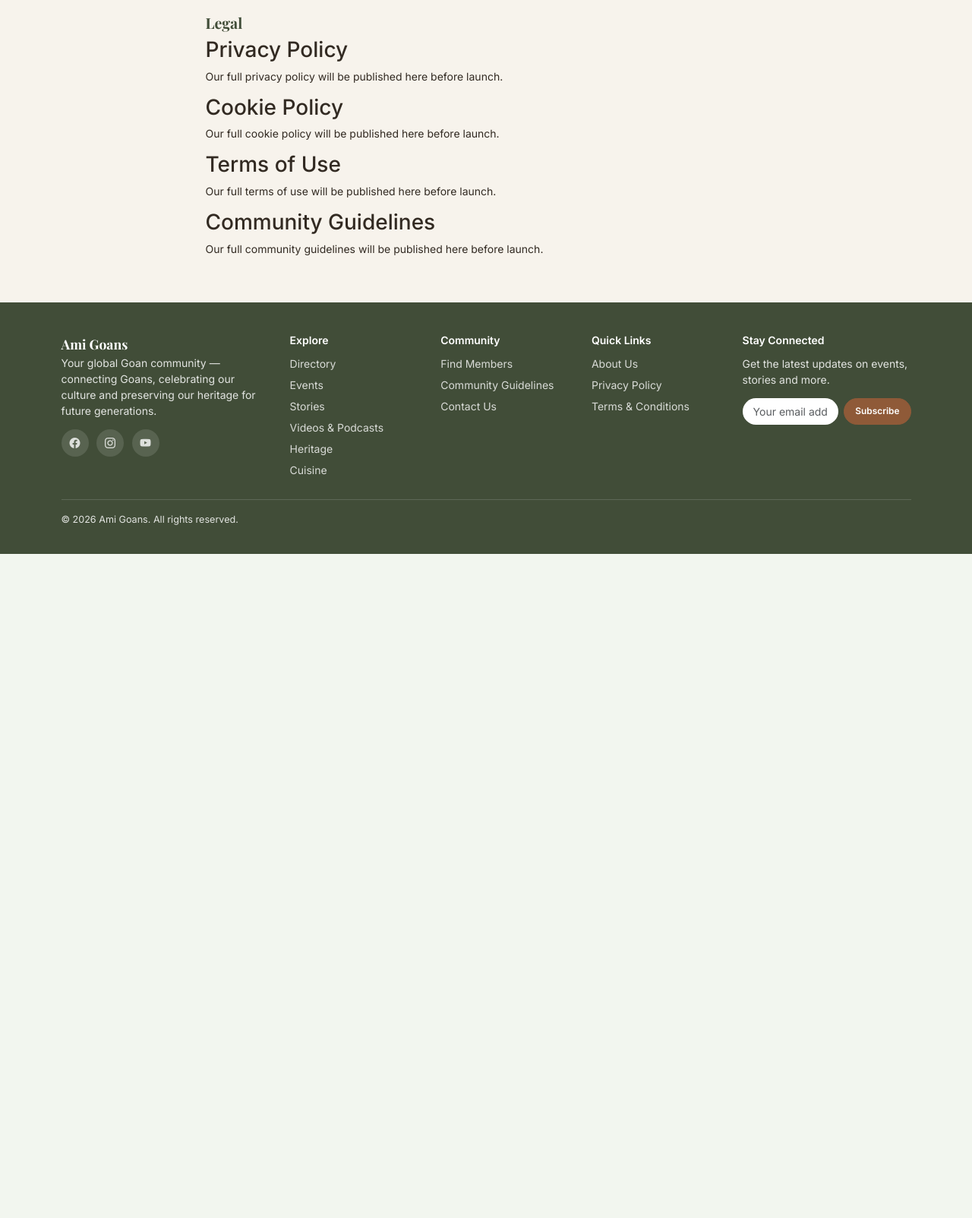
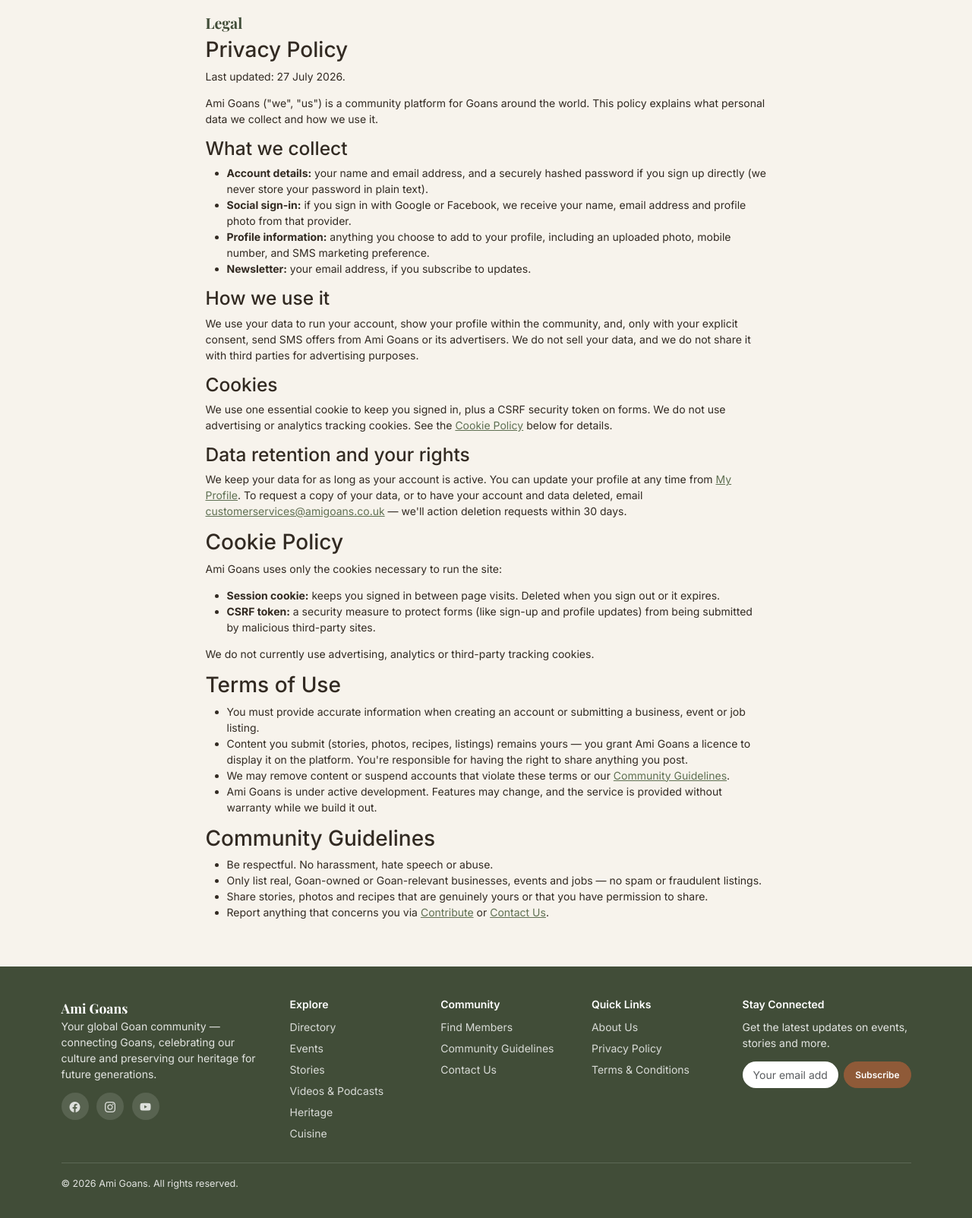
Before and after one commit to osmond361361/AmiGoans, a Flask app: page /legal in a window 1280 px wide. Shown: the part 110-1713 px from the top of the page at 76% size. Before the commit the page ends 839 px from the top, so only its background shows below. Run offline with Flask 3, Linux system fonts and the light colour scheme.

Commit message:
Write real Privacy Policy, Cookie Policy, Terms and Community Guidelines
Replaces the placeholder legal page with genuine content describing
what data the site actually collects and how (accounts, OAuth sign-in,
profile uploads, SMS consent, newsletter). Needed for Facebook App
Review, and for basic transparency now that the site handles real user
data. Also adds a 1024x1024 app icon (full logo on a square canvas)
for the Facebook App Review submission.

```diff
--- a/app/templates/main/legal.html
+++ b/app/templates/main/legal.html
@@ -1,21 +1,55 @@
 {% extends "base.html" %}
 {% block title %}Legal{% endblock %}
+{% block meta_description %}Ami Goans privacy policy, cookie policy, terms of use and community guidelines.{% endblock %}
 {% block content %}
 <section class="ag-section">
   <div class="container ag-narrow">
     <h1 class="ag-heading-serif">Legal</h1>
 
     <h2 id="privacy">Privacy Policy</h2>
-    <p>Our full privacy policy will be published here before launch.</p>
+    <p>Last updated: 27 July 2026.</p>
+    <p>Ami Goans ("we", "us") is a community platform for Goans around the world. This policy explains what personal data we collect and how we use it.</p>
+
+    <h3>What we collect</h3>
+    <ul>
+      <li><strong>Account details:</strong> your name and email address, and a securely hashed password if you sign up directly (we never store your password in plain text).</li>
+      <li><strong>Social sign-in:</strong> if you sign in with Google or Facebook, we receive your name, email address and profile photo from that provider.</li>
+      <li><strong>Profile information:</strong> anything you choose to add to your profile, including an uploaded photo, mobile number, and SMS marketing preference.</li>
+      <li><strong>Newsletter:</strong> your email address, if you subscribe to updates.</li>
+    </ul>
+
+    <h3>How we use it</h3>
+    <p>We use your data to run your account, show your profile within the community, and, only with your explicit consent, send SMS offers from Ami Goans or its advertisers. We do not sell your data, and we do not share it with third parties for advertising purposes.</p>
+
+    <h3>Cookies</h3>
+    <p>We use one essential cookie to keep you signed in, plus a CSRF security token on forms. We do not use advertising or analytics tracking cookies. See the <a href="#cookies">Cookie Policy</a> below for details.</p>
+
+    <h3>Data retention and your rights</h3>
+    <p>We keep your data for as long as your account is active. You can update your profile at any time from <a href="{{ url_for('members.profile') }}">My Profile</a>. To request a copy of your data, or to have your account and data deleted, email <a href="mailto:customerservices@amigoans.co.uk">customerservices@amigoans.co.uk</a> &mdash; we'll action deletion requests within 30 days.</p>
 
     <h2 id="cookies">Cookie Policy</h2>
-    <p>Our full cookie policy will be published here before launch.</p>
+    <p>Ami Goans uses only the cookies necessary to run the site:</p>
+    <ul>
+      <li><strong>Session cookie:</strong> keeps you signed in between page visits. Deleted when you sign out or it expires.</li>
+      <li><strong>CSRF token:</strong> a security measure to protect forms (like sign-up and profile updates) from being submitted by malicious third-party sites.</li>
+    </ul>
+    <p>We do not currently use advertising, analytics or third-party tracking cookies.</p>
 
     <h2 id="terms">Terms of Use</h2>
-    <p>Our full terms of use will be published here before launch.</p>
+    <ul>
+      <li>You must provide accurate information when creating an account or submitting a business, event or job listing.</li>
+      <li>Content you submit (stories, photos, recipes, listings) remains yours &mdash; you grant Ami Goans a licence to display it on the platform. You're responsible for having the right to share anything you post.</li>
+      <li>We may remove content or suspend accounts that violate these terms or our <a href="#guidelines">Community Guidelines</a>.</li>
+      <li>Ami Goans is under active development. Features may change, and the service is provided without warranty while we build it out.</li>
+    </ul>
 
     <h2 id="guidelines">Community Guidelines</h2>
-    <p>Our full community guidelines will be published here before launch.</p>
+    <ul>
+      <li>Be respectful. No harassment, hate speech or abuse.</li>
+      <li>Only list real, Goan-owned or Goan-relevant businesses, events and jobs &mdash; no spam or fraudulent listings.</li>
+      <li>Share stories, photos and recipes that are genuinely yours or that you have permission to share.</li>
+      <li>Report anything that concerns you via <a href="{{ url_for('main.contribute') }}">Contribute</a> or <a href="{{ url_for('main.contact') }}">Contact Us</a>.</li>
+    </ul>
   </div>
 </section>
 {% endblock %}
```
Also changed, not shown: app/static/images/facebook-app-icon.png (added).
